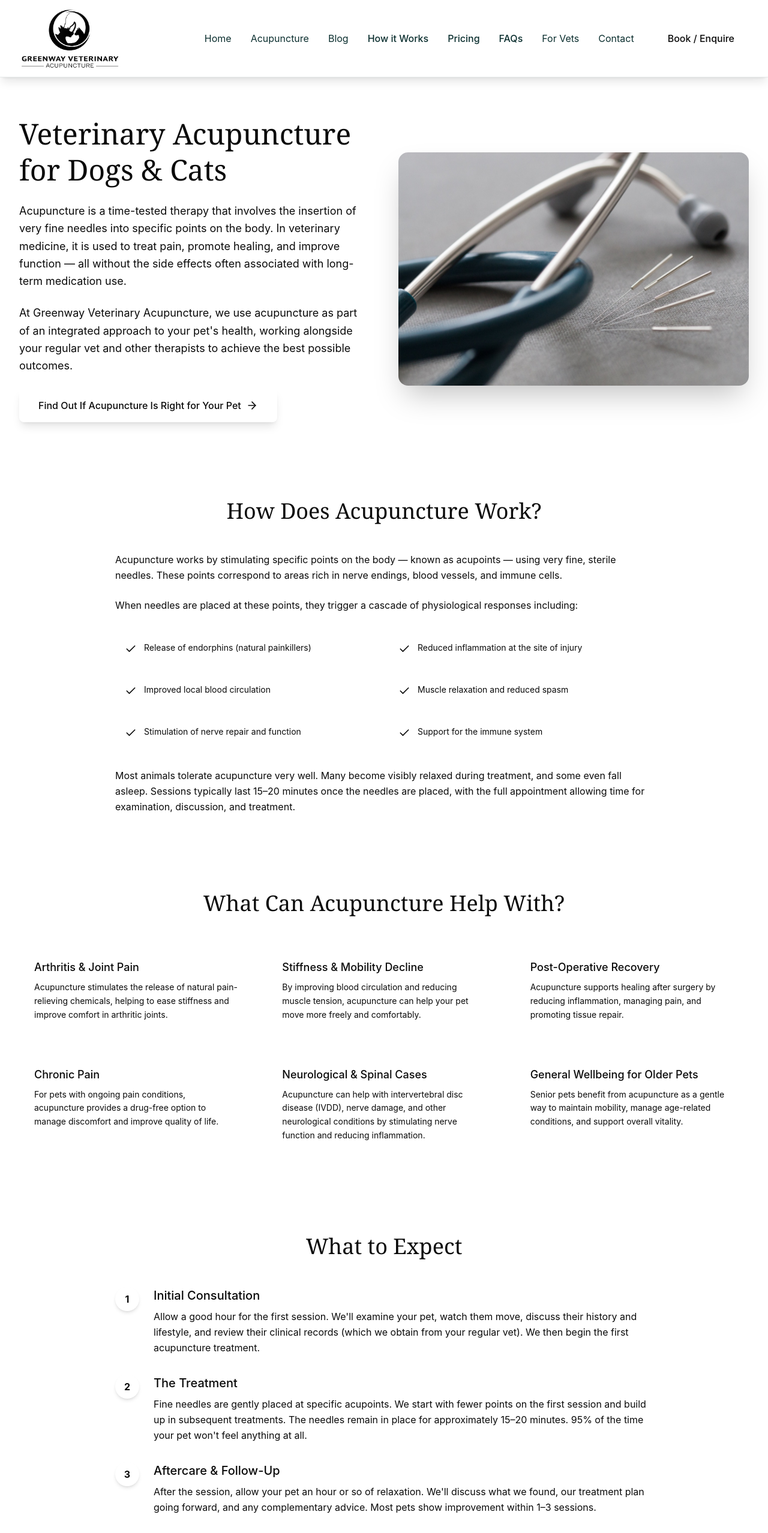
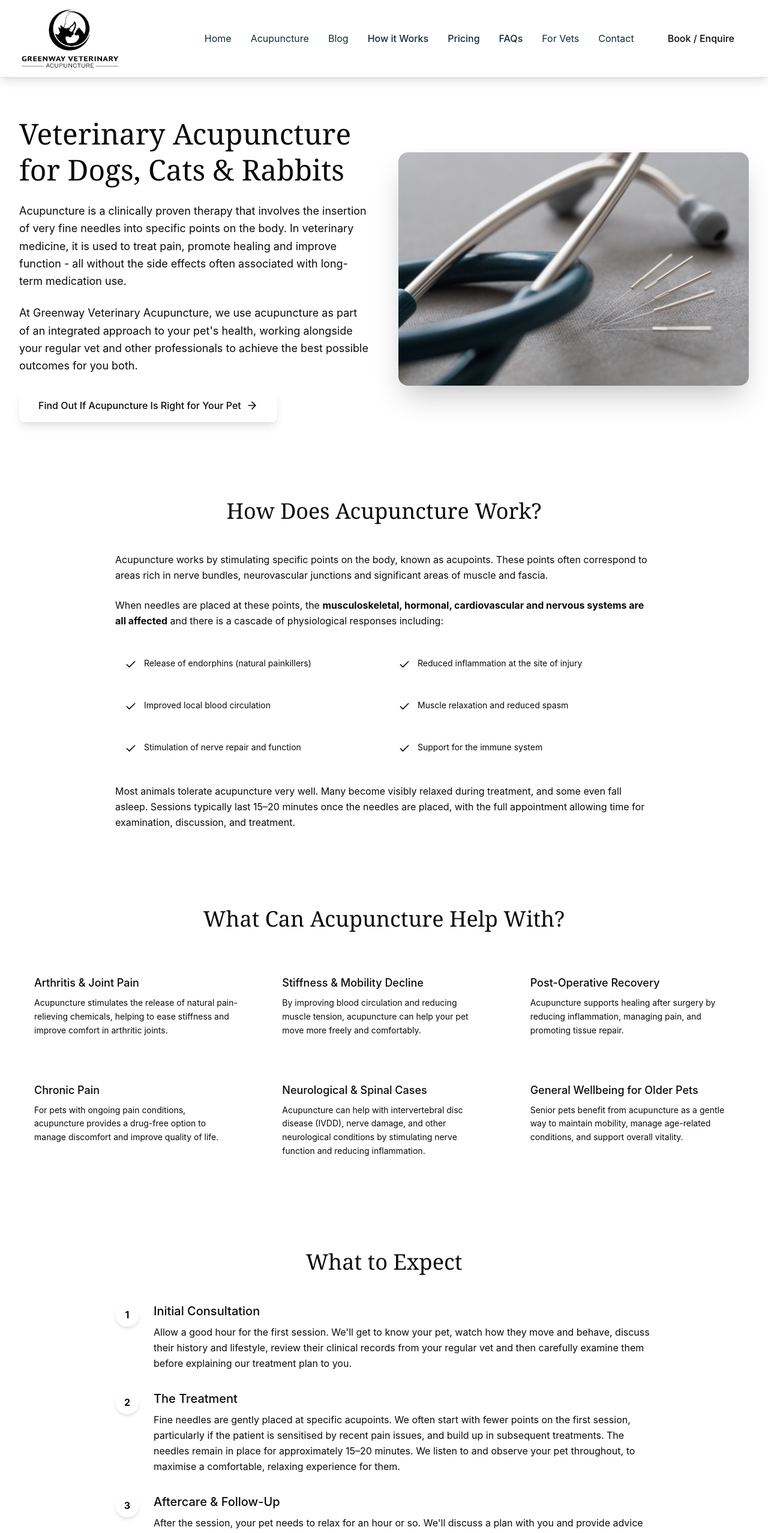
Before and after one commit to greenwayveterinary-tech/acupuncture-website, a React (Vite) app: page /acupuncture in a window 1280 px wide. Shown: the top 2556 px of the page at 60% size. Built offline with nearby package versions, Linux system fonts and the light colour scheme.

Commit message:
Update acupuncture page copy

```diff
--- a/src/app/pages/AcupuncturePage.tsx
+++ b/src/app/pages/AcupuncturePage.tsx
@@ -36,7 +36,7 @@ export function AcupuncturePage() {
   return (
     <div className="flex flex-col">
       <SEO
-        title="Veterinary Acupuncture for Dogs & Cats"
+        title="Veterinary Acupuncture for Dogs, Cats & Rabbits"
         description="Learn how veterinary acupuncture works, what conditions it treats, and what to expect during a session. Arthritis, pain relief, mobility support, and post-operative recovery."
         path="/acupuncture"
       />
@@ -46,13 +46,13 @@ export function AcupuncturePage() {
           <div className="grid lg:grid-cols-2 gap-12 items-center">
             <div className="space-y-6">
               <h1 className="text-5xl font-serif text-primary-foreground leading-tight">
-                Veterinary Acupuncture for Dogs & Cats
+                Veterinary Acupuncture for Dogs, Cats & Rabbits
               </h1>
               <p className="text-lg text-primary-foreground/80 leading-relaxed">
-                Acupuncture is a time-tested therapy that involves the insertion of very fine needles into specific points on the body. In veterinary medicine, it is used to treat pain, promote healing, and improve function — all without the side effects often associated with long-term medication use.
+                Acupuncture is a clinically proven therapy that involves the insertion of very fine needles into specific points on the body. In veterinary medicine, it is used to treat pain, promote healing and improve function - all without the side effects often associated with long-term medication use.
               </p>
               <p className="text-lg text-primary-foreground/80 leading-relaxed">
-                At Greenway Veterinary Acupuncture, we use acupuncture as part of an integrated approach to your pet's health, working alongside your regular vet and other therapists to achieve the best possible outcomes.
+                At Greenway Veterinary Acupuncture, we use acupuncture as part of an integrated approach to your pet's health, working alongside your regular vet and other professionals to achieve the best possible outcomes for you both.
               </p>
               <Link
                 to="/contact"
@@ -81,10 +81,10 @@ export function AcupuncturePage() {
           </h2>
           <div className="space-y-6 text-muted-foreground leading-relaxed">
             <p>
-              Acupuncture works by stimulating specific points on the body — known as acupoints — using very fine, sterile needles. These points correspond to areas rich in nerve endings, blood vessels, and immune cells.
+              Acupuncture works by stimulating specific points on the body, known as acupoints. These points often correspond to areas rich in nerve bundles, neurovascular junctions and significant areas of muscle and fascia.
             </p>
             <p>
-              When needles are placed at these points, they trigger a cascade of physiological responses including:
+              When needles are placed at these points, the <strong>musculoskeletal, hormonal, cardiovascular and nervous systems are all affected</strong> and there is a cascade of physiological responses including:
             </p>
             <div className="grid md:grid-cols-2 gap-4 my-8">
               {[
@@ -148,9 +148,9 @@ export function AcupuncturePage() {
             />
 
             {[
-              { title: 'Initial Consultation', desc: 'Allow a good hour for the first session. We\'ll examine your pet, watch them move, discuss their history and lifestyle, and review their clinical records (which we obtain from your regular vet). We then begin the first acupuncture treatment.' },
-              { title: 'The Treatment', desc: 'Fine needles are gently placed at specific acupoints. We start with fewer points on the first session and build up in subsequent treatments. The needles remain in place for approximately 15–20 minutes. 95% of the time your pet won\'t feel anything at all.' },
-              { title: 'Aftercare & Follow-Up', desc: 'After the session, allow your pet an hour or so of relaxation. We\'ll discuss what we found, our treatment plan going forward, and any complementary advice. Most pets show improvement within 1–3 sessions.' },
+              { title: 'Initial Consultation', desc: 'Allow a good hour for the first session. We\'ll get to know your pet, watch how they move and behave, discuss their history and lifestyle, review their clinical records from your regular vet and then carefully examine them before explaining our treatment plan to you.' },
+              { title: 'The Treatment', desc: 'Fine needles are gently placed at specific acupoints. We often start with fewer points on the first session, particularly if the patient is sensitised by recent pain issues, and build up in subsequent treatments. The needles remain in place for approximately 15–20 minutes. We listen to and observe your pet throughout, to maximise a comfortable, relaxing experience for them.' },
+              { title: 'Aftercare & Follow-Up', desc: 'After the session, your pet needs to relax for an hour or so. We\'ll discuss a plan with you and provide advice on additional therapeutic options. Patients respond and adjust individually to their first acupuncture sessions so we are available to talk to directly following those early sessions, with any queries or concerns.' },
             ].map((step, i) => (
               <motion.div
                 key={i}
```
